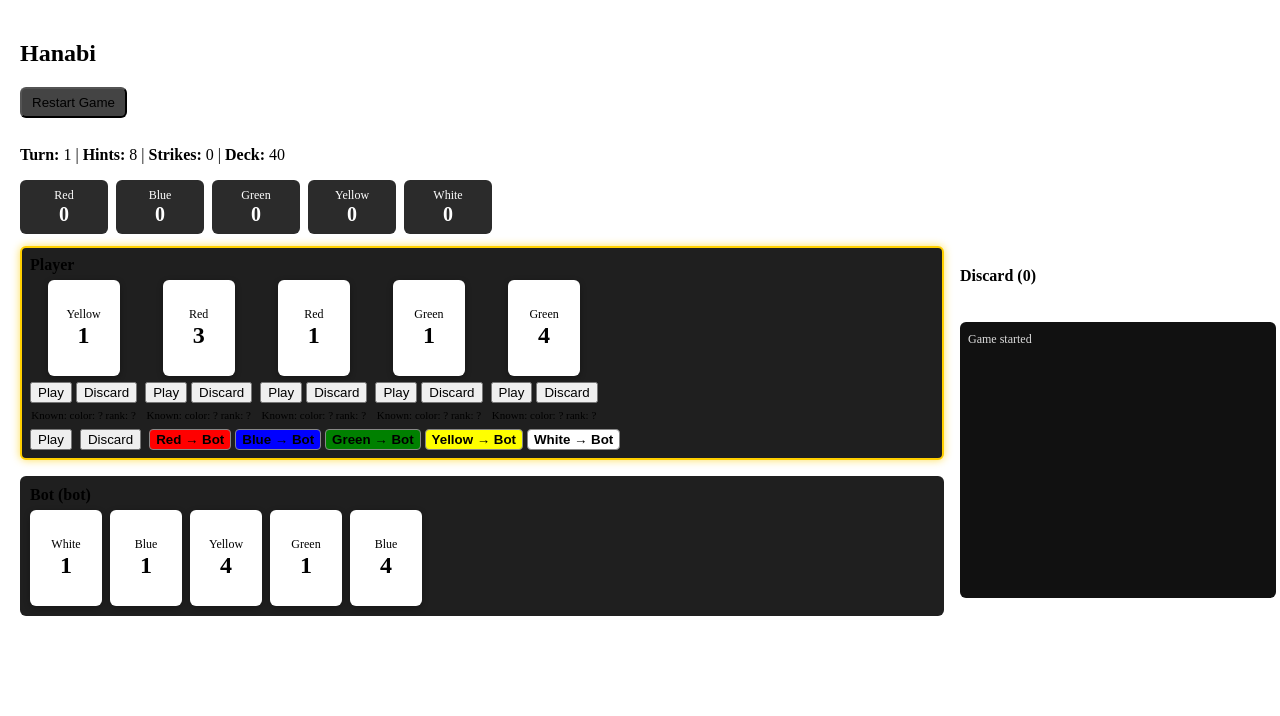
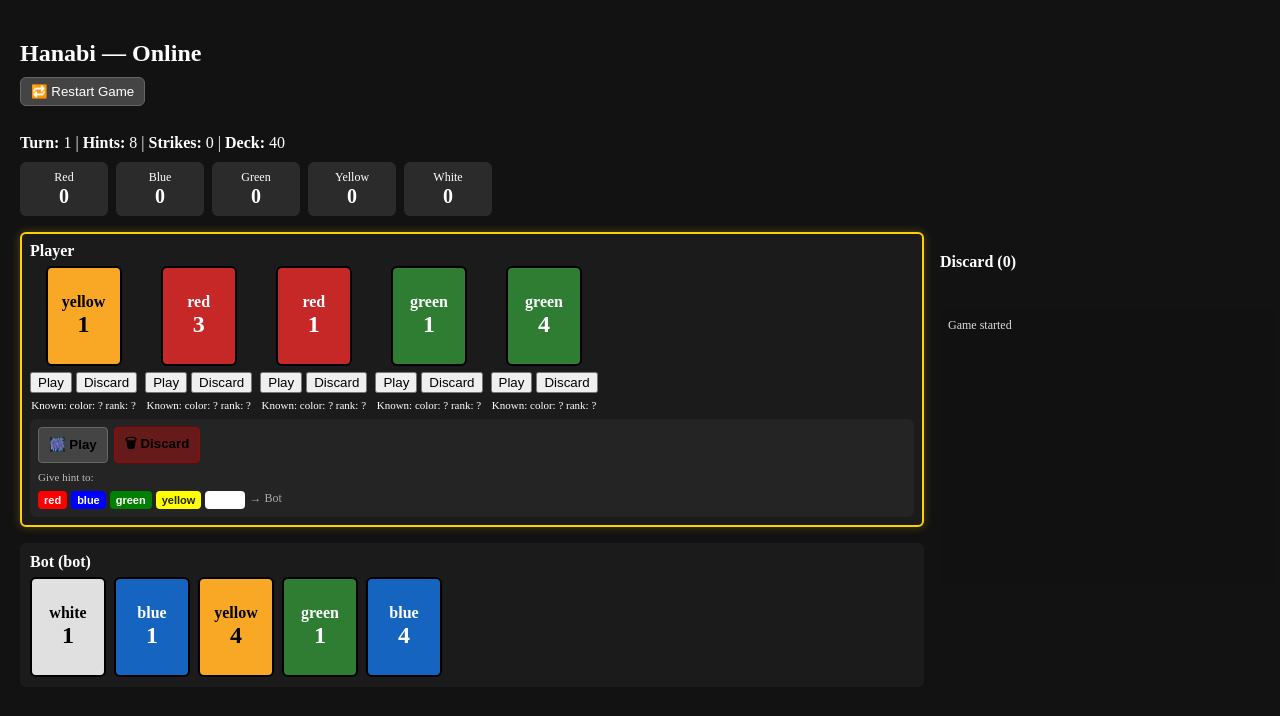
Before and after one commit to noirka/Hanabi-game, a React (Vite) app in the folder hanabi-online/frontend/: page / in a window 1280 px wide. Shown: the top 716 px of the page. Built offline with nearby package versions, Linux system fonts and the light colour scheme.

Commit message:
feat(ui): modernize UI style, better hand/cards, improved log formatting and buttons

```diff
--- a/hanabi-online/frontend/src/App.tsx
+++ b/hanabi-online/frontend/src/App.tsx
@@ -1,16 +1,27 @@
-import { useState } from "react";
+import { useState, useEffect } from "react";
 import GameView from "./ui/GameView";
 import { GameEngine } from "./game/engine";
 
 export default function App() {
-  const [engine] = useState(() => {
-    const eng = new GameEngine();
-    eng.setup([
-      { id: "p1", name: "Player", hand: [], knownInfo: [] },
-      { id: "b1", name: "Bot", isBot: true, hand: [], knownInfo: [] },
-    ]);
-    return eng;
-  });
+  const [engine, setEngine] = useState<GameEngine | null>(null);
+
+  useEffect(() => {
+    document.body.style.background = "#121212";
+    document.body.style.color = "white";
+  }, []);
+
+  useEffect(() => {
+    setTimeout(() => {
+      const eng = new GameEngine();
+      eng.setup([
+        { id: "p1", name: "Player", hand: [], knownInfo: [] },
+        { id: "b1", name: "Bot", isBot: true, hand: [], knownInfo: [] }
+      ]);
+      setEngine(eng);
+    }, 0);
+  }, []);
+
+  if (!engine) return <>Loading game...</>;
 
   return <GameView engine={engine} />;
 }
--- a/hanabi-online/frontend/src/game/engine.ts
+++ b/hanabi-online/frontend/src/game/engine.ts
@@ -21,12 +21,15 @@ export class GameEngine {
   currentPlayerIndex = 0;
   finished = false;
 
+  // єдиний лічильник для фінального раунду
   finalTurnsRemaining: number | null = null;
 
   listeners: Array<() => void> = [];
   logLines: string[] = [];
 
   constructor() {}
+
+  // ---------------- SNAPSHOT ----------------
 
   snapshot(): GameSnapshot {
     return {
@@ -53,6 +56,9 @@ export class GameEngine {
     return null;
   }
 }
+
+
+  // ---------------- HELPERS ----------------
 
   private validateMove(move: Move) {
     const player = this.players[this.currentPlayerIndex];
@@ -202,6 +208,10 @@ export class GameEngine {
     if (move.type === "hint") {
       const giver = this.players[this.currentPlayerIndex];
       const target = this.players.find(p => p.id === move.targetId);
+      if (!target) {
+  throw new Error("Hint target does not exist");
+}
+
       if (!target) throw new Error("Invalid targetId");
       if (giver.id === target.id) throw new Error("Player cannot hint themselves");
       if (this.hints <= 0) throw new Error("No hint tokens left");
@@ -257,13 +267,13 @@ async performBotMove(botId: string): Promise<void> {
   }
 }
 
+
 private async startNextIfBot() {
   const current = this.players[this.currentPlayerIndex];
   if (!current || !current.isBot) return;
 
   await this.performBotMove(current.id);
 }
-
 
   setup(players: Player[]) {
     this.players = players;
--- a/hanabi-online/frontend/src/ui/CardView.tsx
+++ b/hanabi-online/frontend/src/ui/CardView.tsx
@@ -1,25 +1,39 @@
 import type { Card } from "../game/types";
+
+const CARD_COLORS: Record<string, string> = {
+  red: "#c62828",
+  blue: "#1565c0",
+  green: "#2e7d32",
+  yellow: "#f9a825",
+  white: "#e0e0e0",
+};
 
 export function CardView({ card, hidden }: { card: Card; hidden?: boolean }) {
   if (hidden) {
     return (
       <div style={{
-        width: 72, height: 96, borderRadius: 6, background: "#444",
-        display: "flex", alignItems: "center", justifyContent: "center", color: "#ccc"
+        width: 72, height: 96, borderRadius: 6, background: "#333",
+        display: "flex", alignItems: "center", justifyContent: "center",
+        color: "#aaa", border: "1px solid #666"
       }}>
-        <span>?</span>
+        ?
       </div>
     );
   }
 
+  const bg = CARD_COLORS[card.color];
+  const textColor = card.color === "yellow" || card.color === "white" ? "#000" : "#fff";
+
   return (
     <div style={{
-      width: 72, height: 96, borderRadius: 6, background: "#fff",
-      display: "flex", flexDirection: "column", alignItems: "center", justifyContent: "center",
-      boxShadow: "0 2px 6px rgba(0,0,0,0.3)"
+      width: 72, height: 96, borderRadius: 6,
+      display: "flex", flexDirection: "column",
+      alignItems: "center", justifyContent: "center",
+      background: bg, color: textColor,
+      border: "2px solid #000", fontWeight: 700
     }}>
-      <div style={{ fontSize: 12, textTransform: "capitalize" }}>{card.color}</div>
-      <div style={{ fontSize: 24, fontWeight: 700 }}>{card.rank}</div>
+      <div>{card.color}</div>
+      <div style={{ fontSize: 24 }}>{card.rank}</div>
     </div>
   );
 }
--- a/hanabi-online/frontend/src/ui/DiscardPile.tsx
+++ b/hanabi-online/frontend/src/ui/DiscardPile.tsx
@@ -1,7 +1,24 @@
 import type { Card } from "../game/types";
+
+const BG: Record<string, string> = {
+  red: "#b52a2a",
+  blue: "#3354ff",
+  green: "#2bb551",
+  yellow: "#c9c92c",
+  white: "#eee"
+};
+
+const TEXT: Record<string, string> = {
+  red: "white",
+  blue: "white",
+  green: "white",
+  yellow: "black",
+  white: "black"
+};
 
 export function DiscardPile({ discard }: { discard: Card[] }) {
   const last = discard.slice(-8).reverse();
+
   return (
     <div>
       <h4>Discard ({discard.length})</h4>
@@ -13,16 +30,18 @@ export function DiscardPile({ discard }: { discard: Card[] }) {
               width: 64,
               height: 80,
               borderRadius: 6,
-              background: "#ddd",
+              background: BG[c.color],
+              color: TEXT[c.color],
               display: "flex",
               flexDirection: "column",
               alignItems: "center",
               justifyContent: "center",
               fontSize: 12,
+              fontWeight: 700
             }}
           >
             <div style={{ textTransform: "capitalize" }}>{c.color}</div>
-            <div style={{ fontWeight: 700 }}>{c.rank}</div>
+            <div>{c.rank}</div>
           </div>
         ))}
       </div>
--- a/hanabi-online/frontend/src/ui/GameControls.tsx
+++ b/hanabi-online/frontend/src/ui/GameControls.tsx
@@ -3,57 +3,83 @@ import type { Player, Color } from "../game/types";
 
 export function GameControls({ engine, player }: { engine: GameEngine; player: Player }) {
 
-  const onPlay = (index: number) => {
-    engine.performMove({ type: "play", playerId: player.id, cardIndex: index });
-  };
+  const play = (i: number) =>
+    engine.performMove({ type: "play", playerId: player.id, cardIndex: i });
 
-  const onDiscard = (index: number) => {
-    engine.performMove({ type: "discard", playerId: player.id, cardIndex: index });
-  };
+  const discard = (i: number) =>
+    engine.performMove({ type: "discard", playerId: player.id, cardIndex: i });
 
-  const onHintColor = (targetId: string, color: Color) => {
+  const hintColor = (targetId: string, color: Color) =>
     engine.performMove({
       type: "hint",
       playerId: player.id,
       targetId,
       hint: { color }
     });
-  };
+
+  const opponents = engine.players.filter(p => p.id !== player.id);
 
   return (
-    <div style={{ marginTop: 8 }}>
-      <div style={{ display: "flex", gap: 8 }}>
+    <div style={{
+      marginTop: 8,
+      padding: 8,
+      background: "#242424",
+      borderRadius: 6
+    }}>
+      <div style={{ display: "flex", flexDirection: "column", gap: 8 }}>
 
-        <button onClick={() => onPlay(0)}>Play</button>
-        <button onClick={() => onDiscard(0)}>Discard</button>
+        <div style={{ display: "flex", gap: 6 }}>
+          <button style={btn} onClick={() => play(0)}>🎆 Play</button>
+          <button style={btnDanger} onClick={() => discard(0)}>🗑 Discard</button>
+        </div>
 
-        {/* HINT buttons (disabled for self) */}
-        {engine.players.map((p) => {
-          if (p.id === player.id) return null;
+        <div style={{ fontSize: 11, opacity: 0.7 }}>
+          Give hint to:
+        </div>
 
-          return (
-            <div key={p.id} style={{ display: "flex", gap: 4 }}>
+        {opponents.map((p) => (
+          <div key={p.id} style={{ display: "flex", gap: 4, flexWrap: "wrap" }}>
             {(["red", "blue", "green", "yellow", "white"] as Color[]).map((c) => (
               <button
                 key={c}
-                  onClick={() => onHintColor(p.id, c)}
+                onClick={() => hintColor(p.id, c)}
                 style={{
-                    border: "1px solid #888",
-                    padding: "2px 6px",
-                    borderRadius: 4,
-                    textTransform: "capitalize",
+                  ...btnSmall,
                   background: c,
-                    color: "black",
-                    fontWeight: 600
+                  color: c === "yellow" ? "#222" : "white"
                 }}
               >
-                  {c} → {p.name}
+                {c}
               </button>
             ))}
+            <div style={{ fontSize: 12, color: "#aaa" }}>→ {p.name}</div>
           </div>
-          );
-        })}
+        ))}
       </div>
     </div>
   );
 }
+
+const btn: React.CSSProperties = {
+  padding: "6px 10px",
+  background: "#444",
+  border: "1px solid #666",
+  borderRadius: 4,
+  cursor: "pointer",
+  fontWeight: 600,
+};
+
+const btnDanger: React.CSSProperties = {
+  ...btn,
+  background: "#661a1a",
+  border: "1px solid #aa0000"
+};
+
+const btnSmall: React.CSSProperties = {
+  padding: "3px 6px",
+  borderRadius: 4,
+  cursor: "pointer",
+  border: "none",
+  fontWeight: 700,
+  fontSize: 11
+};
--- a/hanabi-online/frontend/src/ui/GameLog.tsx
+++ b/hanabi-online/frontend/src/ui/GameLog.tsx
@@ -1,8 +1,28 @@
-import React, { useEffect, useRef } from "react";
+import { useEffect, useRef } from "react";
+
+function prettify(line: string): string {
+  if (line.includes("Bot thinking:")) return "";
+
+  if (line.includes("bot_play")) {
+    const { card } = JSON.parse(line.split("bot_play:")[1]);
+    return `Bot played: ${card.color} ${card.rank}`;
+  }
+  if (line.includes("bot_discard")) {
+    const { card } = JSON.parse(line.split("bot_discard:")[1]);
+    return `Bot discarded: ${card.color} ${card.rank}`;
+  }
+  if (line.includes("bot_hint")) {
+    const { target, color, rank } = JSON.parse(
+      line.split("bot_hint:")[1]
+    );
+    return `Bot hinted ${color ?? rank} to ${target}`;
+  }
+
+  return line;
+}
 
 export function GameLog({ lines }: { lines: string[] }) {
   const containerRef = useRef<HTMLDivElement | null>(null);
-
   const visible = lines.slice(-100).reverse();
 
   useEffect(() => {
@@ -26,11 +46,14 @@ export function GameLog({ lines }: { lines: string[] }) {
       }}
     >
       {visible.map((line, i) => {
+        const text = prettify(line);
+        if (!text) return null;
+
         const important =
-          line.includes("strike") ||
-          line.includes("discard") ||
-          line.includes("finished") ||
-          line.includes("Perfect");
+          text.includes("strike") ||
+          text.includes("discard") ||
+          text.includes("finished") ||
+          text.includes("Perfect");
 
         return (
           <div
@@ -40,7 +63,7 @@ export function GameLog({ lines }: { lines: string[] }) {
               color: important ? "#ff5252" : "#ddd",
             }}
           >
-            {line}
+            {text}
           </div>
         );
       })}
--- a/hanabi-online/frontend/src/ui/GameView.tsx
+++ b/hanabi-online/frontend/src/ui/GameView.tsx
@@ -8,15 +8,13 @@ import { GameLog } from "./GameLog";
 
 export default function GameView({ engine }: { engine: GameEngine }) {
   const [, setTick] = React.useState(0);
-
   React.useEffect(() => {
-    const unsub = engine.onChange(() => setTick((t) => t + 1));
+    const unsub = engine.onChange(() => setTick(i => i + 1));
     return unsub;
   }, [engine]);
 
   const snapshot = engine.snapshot();
   const current = snapshot.players[snapshot.currentPlayerIndex];
-
   const isFinished = snapshot.finished;
 
   const restartGame = () => {
@@ -24,8 +22,8 @@ export default function GameView({ engine }: { engine: GameEngine }) {
   };
 
   return (
-    <div style={{ padding: 12 }}>
-      <h2>Hanabi</h2>
+    <div style={{ padding: 12, color: "white" }}>
+      <h2 style={{ marginBottom: 10 }}>Hanabi — Online</h2>
 
       <button
         onClick={restartGame}
@@ -34,22 +32,24 @@ export default function GameView({ engine }: { engine: GameEngine }) {
           marginBottom: 12,
           borderRadius: 6,
           background: "#444",
-          cursor: "pointer",
+          border: "1px solid #666",
+          color: "white",
+          cursor: "pointer"
         }}
       >
-        Restart Game
+        🔁 Restart Game
       </button>
 
       {isFinished && (
         <div
           style={{
-            background: "#800",
+            background: "#6c0000",
             padding: "8px",
             borderRadius: 6,
-            color: "white",
-            fontWeight: 700,
             marginBottom: 12,
             textAlign: "center",
+            color: "white",
+            fontWeight: 700
           }}
         >
           GAME OVER — Final Score:{" "}
@@ -57,55 +57,42 @@ export default function GameView({ engine }: { engine: GameEngine }) {
         </div>
       )}
 
-      <p>
+      <p style={{ marginBottom: 10 }}>
         <b>Turn:</b> {snapshot.turn}{" | "}
         <b>Hints:</b> {snapshot.hints}{" | "}
         <b>Strikes:</b> {snapshot.strikes}{" | "}
         <b>Deck:</b> {snapshot.deckCount}
       </p>
 
-      <section style={{ margin: "12px 0" }}>
       <FireworksView fireworks={snapshot.fireworks} />
-      </section>
 
-      <section style={{ display: "flex", gap: 16 }}>
+      <section style={{ display: "flex", gap: 16, marginTop: 16 }}>
         <div style={{ flex: 1 }}>
-          {snapshot.players.map((p) => (
+          {snapshot.players.map(p => (
             <div
               key={p.id}
               style={{
                 marginBottom: 16,
                 padding: 8,
-              background: "#1f1f1f",
+                background: "#1b1b1b",
                 borderRadius: 6,
-              border: p.id === current.id ? "2px solid #ffcf00" : "2px solid transparent",
-              boxShadow: p.id === current.id ? "0 0 8px #ffcf00aa" : "none",
+                border:
+                  p.id === current.id
+                    ? "2px solid #ffcf00"
+                    : "2px solid transparent",
+                boxShadow:
+                  p.id === current.id ? "0 0 10px #ffcf0044" : "none"
               }}
-
             >
               <HandView
                 player={p}
                 isMe={p.id === current.id}
-                onPlay={
-                  !isFinished
-                    ? (i) =>
-                        engine.performMove({
-                          type: "play",
-                          playerId: p.id,
-                          cardIndex: i,
-                        })
-                    : undefined
-                }
-                onDiscard={
-                  !isFinished
-                    ? (i) =>
-                        engine.performMove({
-                          type: "discard",
-                          playerId: p.id,
-                          cardIndex: i,
-                        })
-                    : undefined
-                }
+                onPlay={!isFinished ? i => engine.performMove({
+                  type: "play", playerId: p.id, cardIndex: i
+                }) : undefined}
+                onDiscard={!isFinished ? i => engine.performMove({
+                  type: "discard", playerId: p.id, cardIndex: i
+                }) : undefined}
               />
 
               {p.id === current.id && !isFinished && (
@@ -115,26 +102,11 @@ export default function GameView({ engine }: { engine: GameEngine }) {
           ))}
         </div>
 
-        <aside style={{ width: 300 }}>
+        <aside style={{ width: 320 }}>
           <DiscardPile discard={snapshot.discard} />
-
           <div style={{ marginTop: 16 }}>
             <GameLog lines={engine.getLog()} />
           </div>
-          {(current.isBot && !isFinished) && (
-            <div style={{
-              marginTop: 12,
-              padding: 8,
-              background: "#222",
-              borderRadius: 6,
-              color: "#ccc",
-              fontSize: 12
-            }}>
-              <b>DEBUG — Bot thinking:</b>
-              <br />
-              {JSON.stringify(engine.debugBotMove(current.id))}
-            </div>
-          )}
         </aside>
       </section>
     </div>
```
Lines whose indentation alone changed are shown as unchanged.
